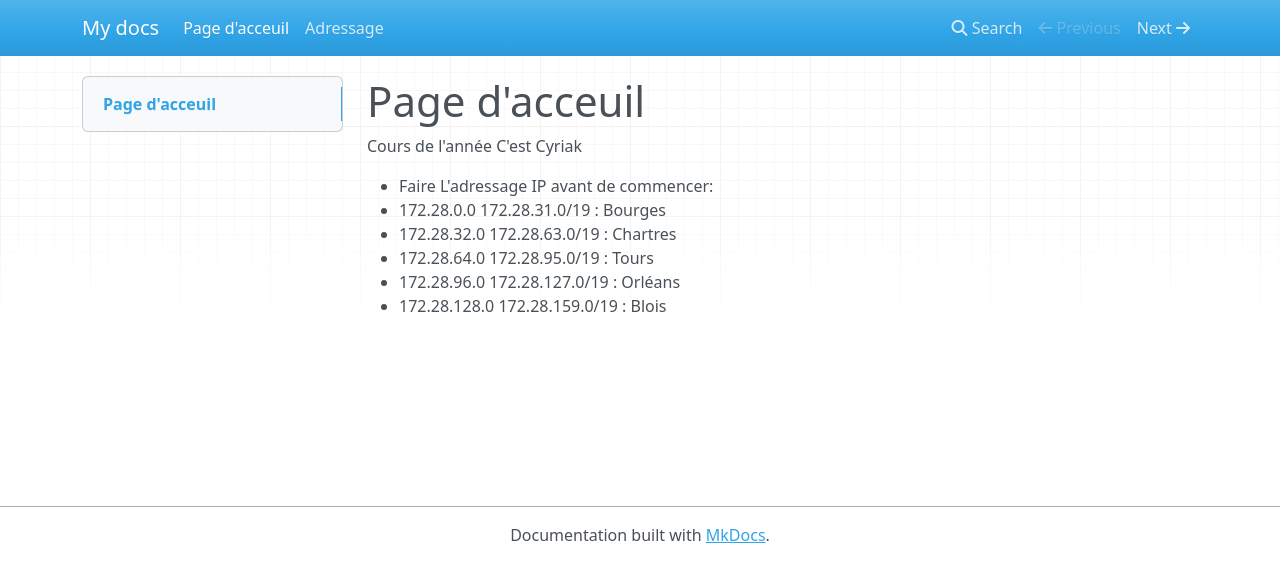
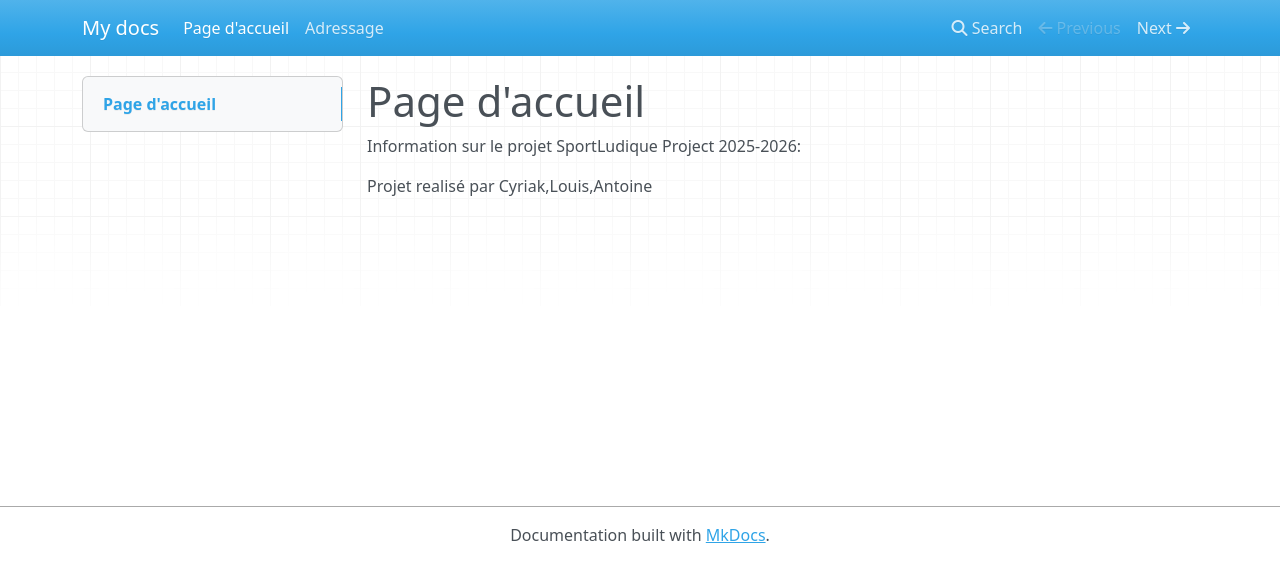
Before and after one commit to XolA-max/gp-orleans-sportludique2025-2026, an MkDocs documentation site: the page built from docs/index.md, in a window 1280 px wide. Shown: the top 582 px of the page. Built offline with MkDocs 1.6.1, drawn with Linux system fonts in a browser that asks for light colours; nearby versions of some CDN libraries.

Commit message:
modif index

```diff
--- a/docs/index.md
+++ b/docs/index.md
@@ -1,12 +1,5 @@
-# Page d'acceuil
+# Page d'accueil
 
-Cours de l'année
-C'est Cyriak
+Information sur le projet SportLudique Project 2025-2026:
 
-
-* Faire L'adressage IP avant de commencer:
-* 172.28.0.0 172.28.31.0/19 : Bourges
-* 172.28.32.0 172.28.63.0/19 : Chartres
-* 172.28.64.0 172.28.95.0/19 : Tours
-* 172.28.96.0 172.28.127.0/19 : Orléans
-* 172.28.128.0 172.28.159.0/19 : Blois
+Projet realisé par Cyriak,Louis,Antoine
```
Also changed, not shown: docs/adressage.md (+6 -0 lines).
